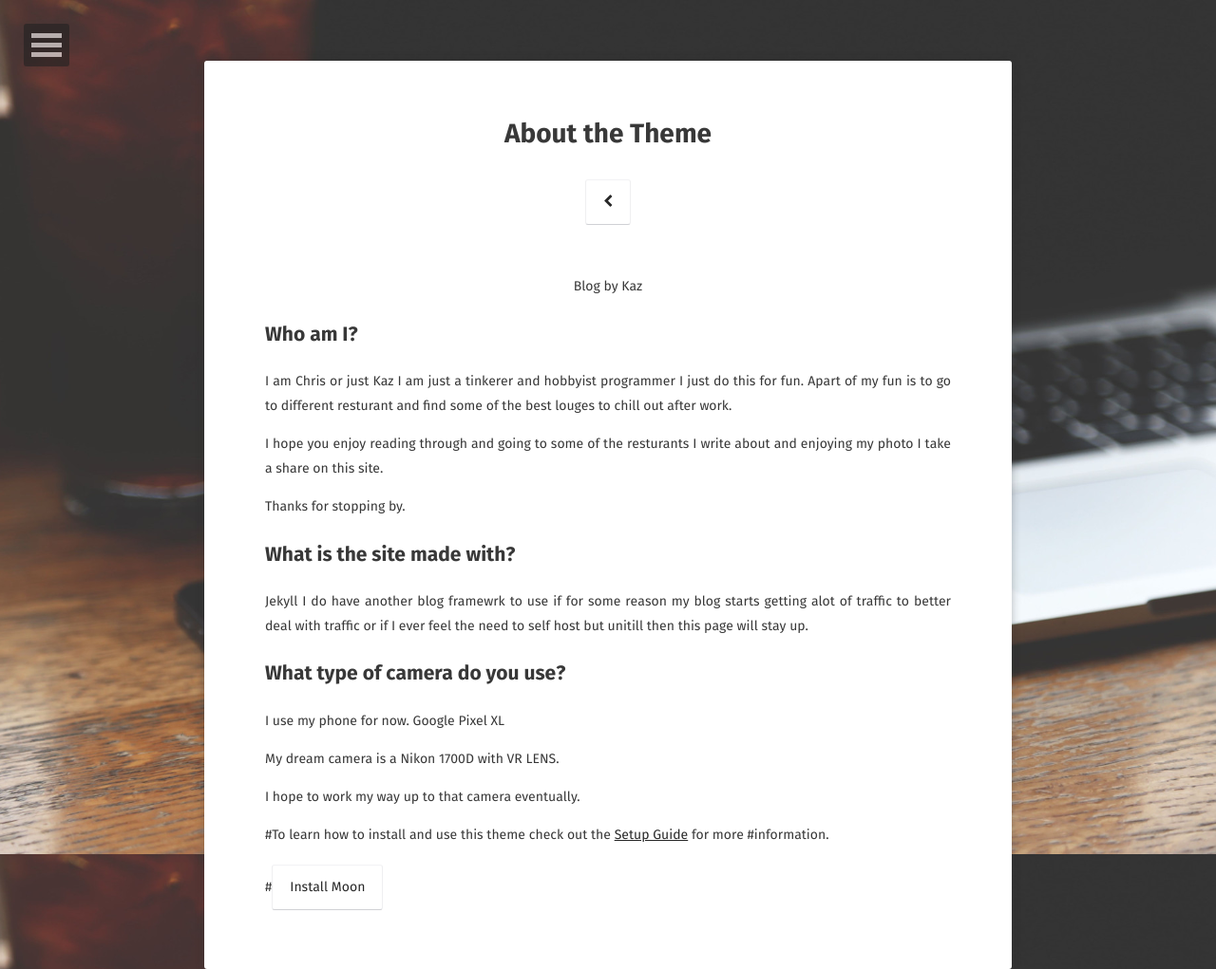
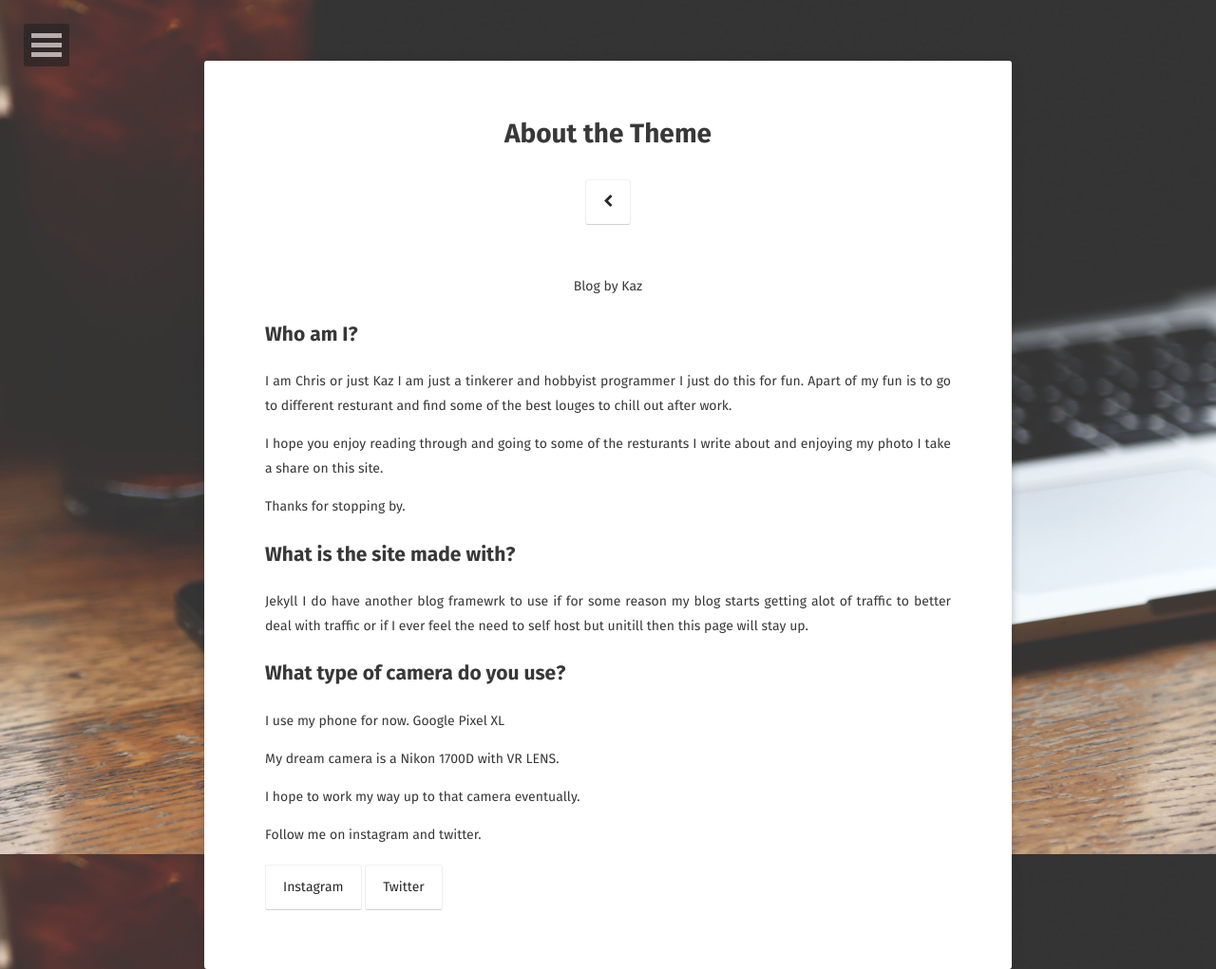
Before and after one commit to MCMXCIII/mcmxciii.github.io, a Jekyll site: the page built from about/index.md, in a window 1280 px wide. Shown: the whole page at 95% size. Built offline with Jekyll 4.4.1, drawn with Linux system fonts in a browser that asks for light colours; some web fonts are replaced; part of the change alters nothing that is shown.

Commit message:
Update index.md

```diff
--- a/about/index.md
+++ b/about/index.md
@@ -1,9 +1,14 @@
 ---
 layout: page
 title: About the Theme
-tags: [about, Jekyll, theme, moon]
-date: 2016-03-21
+tags:
+  - about
+  - Jekyll
+  - theme
+  - moon
+date: {}
 comments: false
+published: true
 ---
 
 <center>Blog by Kaz</center>
@@ -29,6 +34,7 @@ I hope to work my way up to that camera eventually.
 
 
 
-#To learn how to install and use this theme check out the [Setup Guide](http://taylantatli.me/Moon/moon-theme/) for more #information.
+Follow me on instagram and twitter.
 
-#[Install Moon](https://github.com/TaylanTatli/Moon){: .btn}
+[Instagram](https://instagram.com/rootwulf){: .btn}
+[Twitter](https://twitter.com/LionMillionair){: .btn}
```
